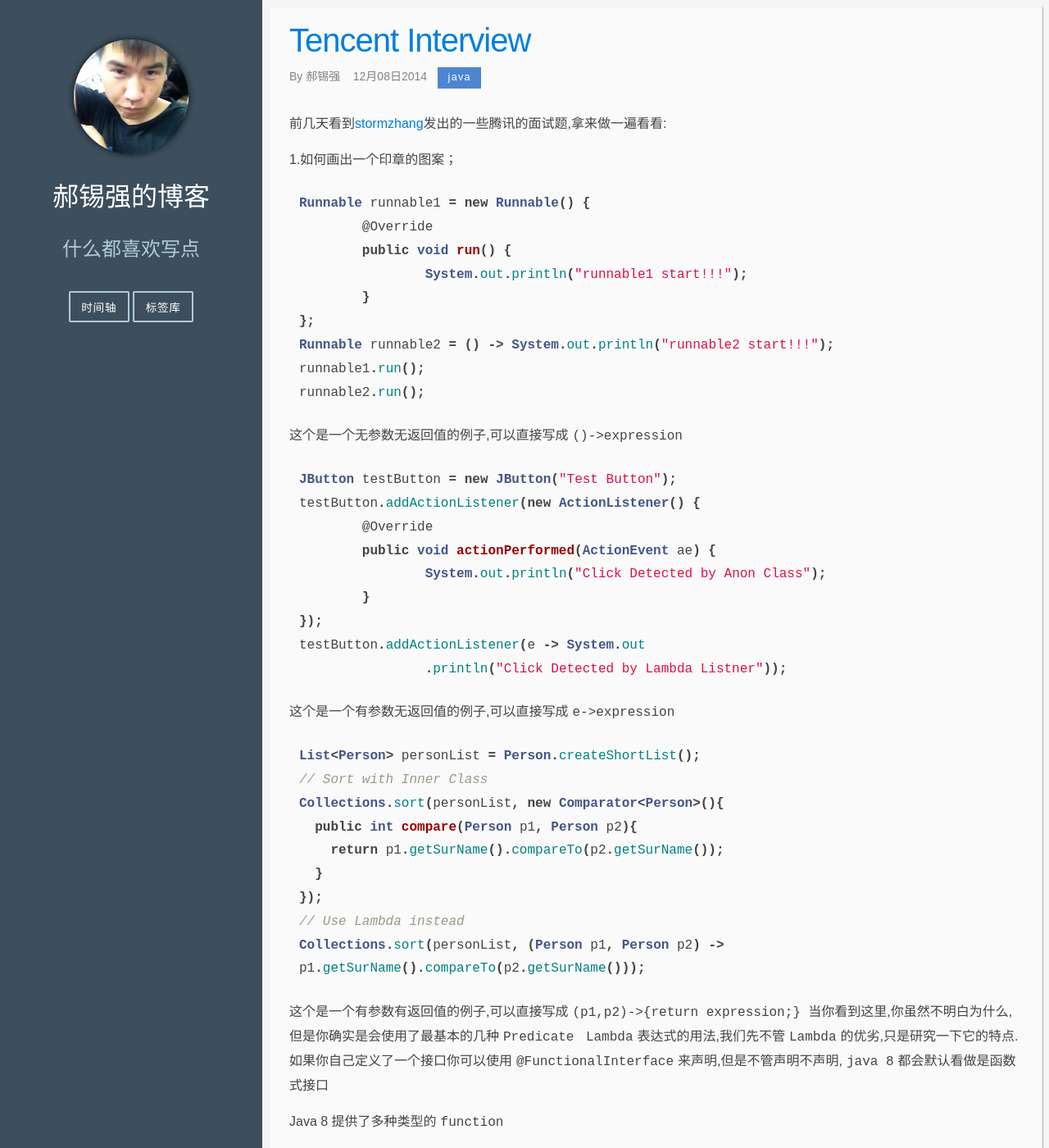
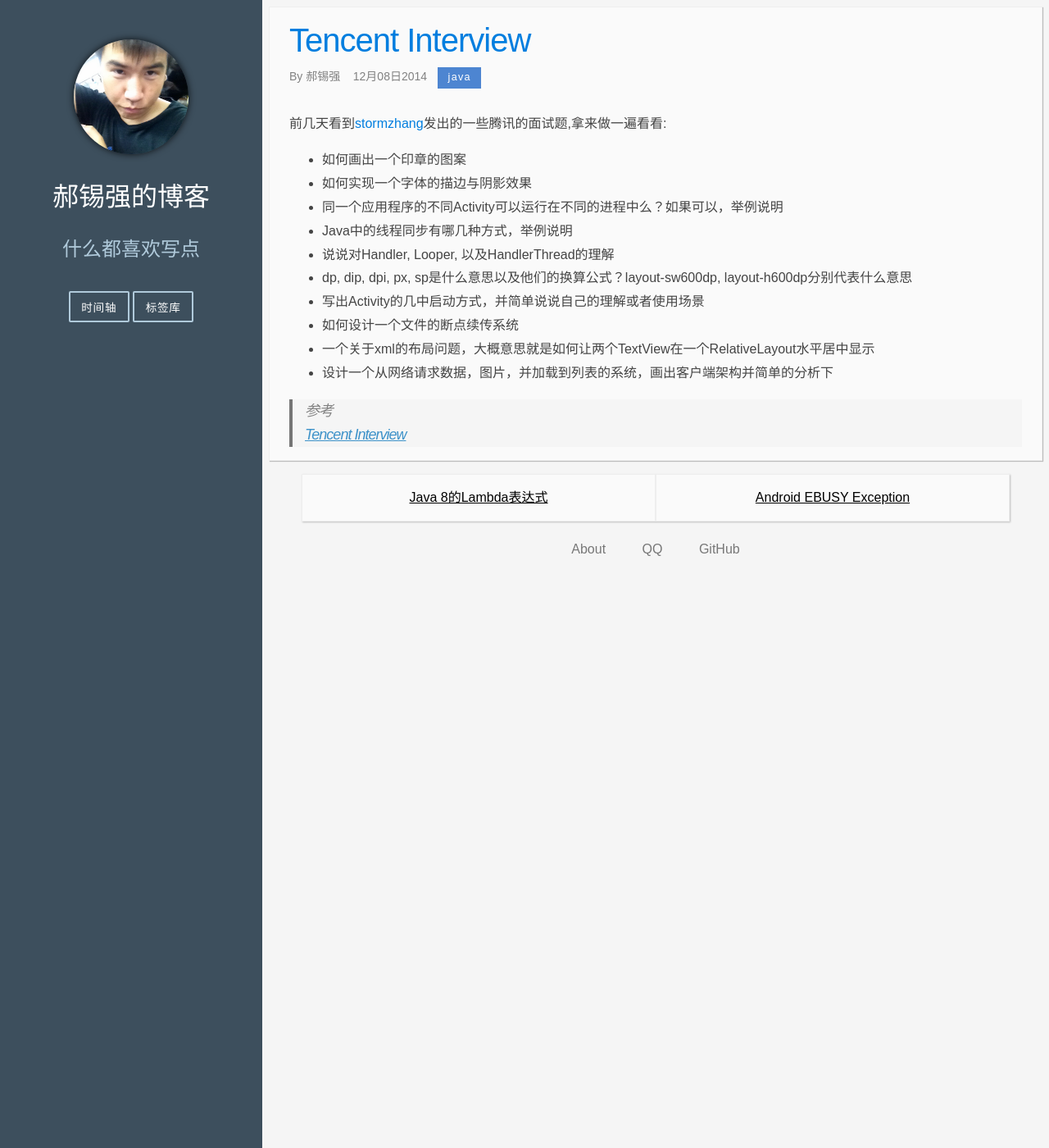
Before and after one commit to Haoxiqiang/haoxiqiang.github.io, a Jekyll site: the page built from _posts/2014-12-08-Tencent Interview.markdown, in a window 1280 px wide and 1400 px high. Shown: the whole window at 82% size. Built offline with Jekyll 4.4.1, drawn with Linux system fonts in a browser that asks for light colours; some of the changed text lies outside the part shown.

Commit message:
1.fix post

```diff
--- a/_posts/2014-12-08-Tencent Interview.markdown
+++ b/_posts/2014-12-08-Tencent Interview.markdown
@@ -9,104 +9,17 @@
 ---
 前几天看到[stormzhang](http://stormzhang.com/android/other/2014/05/03/tencent-interview/)发出的一些腾讯的面试题,拿来做一遍看看:
 
-1.如何画出一个印章的图案；
-
-{% highlight java%}
-Runnable runnable1 = new Runnable() {
-	@Override
-	public void run() {
-		System.out.println("runnable1 start!!!");
-	}
-};
-Runnable runnable2 = () -> System.out.println("runnable2 start!!!");
-runnable1.run();
-runnable2.run();
-{% endhighlight %}
-这个是一个无参数无返回值的例子,可以直接写成`()->expression`
+* 如何画出一个印章的图案
+* 如何实现一个字体的描边与阴影效果
+* 同一个应用程序的不同Activity可以运行在不同的进程中么？如果可以，举例说明
+* Java中的线程同步有哪几种方式，举例说明
+* 说说对Handler, Looper, 以及HandlerThread的理解
+* dp, dip, dpi, px, sp是什么意思以及他们的换算公式？layout-sw600dp, layout-h600dp分别代表什么意思
+* 写出Activity的几中启动方式，并简单说说自己的理解或者使用场景
 <!-- more -->
-{% highlight java%}
-JButton testButton = new JButton("Test Button");
-testButton.addActionListener(new ActionListener() {
-	@Override
-	public void actionPerformed(ActionEvent ae) {
-		System.out.println("Click Detected by Anon Class");
-	}
-});
-testButton.addActionListener(e -> System.out
-		.println("Click Detected by Lambda Listner"));
-{% endhighlight %}
-这个是一个有参数无返回值的例子,可以直接写成`e->expression`
-{% highlight java%}
-List<Person> personList = Person.createShortList();
-// Sort with Inner Class
-Collections.sort(personList, new Comparator<Person>(){
-  public int compare(Person p1, Person p2){
-    return p1.getSurName().compareTo(p2.getSurName());
-  }
-});
-// Use Lambda instead
-Collections.sort(personList, (Person p1, Person p2) -> p1.getSurName().compareTo(p2.getSurName()));
-{% endhighlight %}
-这个是一个有参数有返回值的例子,可以直接写成`(p1,p2)->{return expression;}`
-当你看到这里,你虽然不明白为什么,但是你确实是会使用了最基本的几种`Predicate` `Lambda`表达式的用法,我们先不管`Lambda`的优劣,只是研究一下它的特点.如果你自己定义了一个接口你可以使用`@FunctionalInterface`来声明,但是不管声明不声明,`java 8`都会默认看做是函数式接口
-
-Java 8 提供了多种类型的`function`
-
-* Predicate: A property of the object passed as argument
-* Consumer: An action to be performed with the object passed as argument
-* Function: Transform a T to a U
-* Supplier: Provide an instance of a T (such as a factory)
-* UnaryOperator: A unary operator from T -> T
-* BinaryOperator: A binary operator from (T, T) -> T
-
-如果是集合,遍历的时候可以选择使用`forEach`
-
-{% highlight java %}
-List<Person> pl = Person.createShortList();
-pl.forEach( p -> p.printWesternName() );
-pl.forEach(Person::printEasternName);
-pl.forEach(p -> { System.out.println(p.printCustom(r -> "Name: " + r.getGivenName())); });
-pl.stream().filter(p->p.getAge()>16)
-  .forEach(Person::printWesternName);
-
-// Make a new list after filtering.
-Predicate<Person> allDraftees = p -> p.getAge() >= 18 && p.getAge() <= 25 && p.getGender() == Gender.MALE;
-List<Person> pilotList = pl
-        .stream()
-        .filter(allDraftees)
-        .collect(Collectors.toList());
-
-Predicate<Person> allPilots = p -> p.getAge() >= 23 && p.getAge() <= 65;
-long totalAge = pl
-        .stream()
-        .filter(allPilots)
-        .mapToInt(p -> p.getAge())
-        .sum();
-
-// Get average of ages
-OptionalDouble averageAge = pl
-        .parallelStream()
-        .filter(allPilots)
-        .mapToDouble(p -> p.getAge())
-        .average();
-{% endhighlight %}
-
-接下来的混合使用,我没弄太明白,这种扩展了很多层的,看起来就头晕啊...
-{% highlight java %}
-public static <X, Y> void processElements(
-    Iterable<X> source,
-    Predicate<X> tester,
-    Function <X, Y> mapper,
-    Consumer<Y> block) {
-    for (X p : source) {
-        if (tester.test(p)) {
-            Y data = mapper.apply(p);
-            block.accept(data);
-        }
-    }
-}
-{% endhighlight %}
+* 如何设计一个文件的断点续传系统
+* 一个关于xml的布局问题，大概意思就是如何让两个TextView在一个RelativeLayout水平居中显示
+* 设计一个从网络请求数据，图片，并加载到列表的系统，画出客户端架构并简单的分析下
 
 >参考<br />
-[Lambda-QuickStart](http://www.oracle.com/webfolder/technetwork/tutorials/obe/java/Lambda-QuickStart/index.html)<br />
-[LambdaExpressions](https://docs.oracle.com/javase/tutorial/java/javaOO/lambdaexpressions.html)
+[Tencent Interview](http://stormzhang.com/android/other/2014/05/03/tencent-interview/)<br />
```
